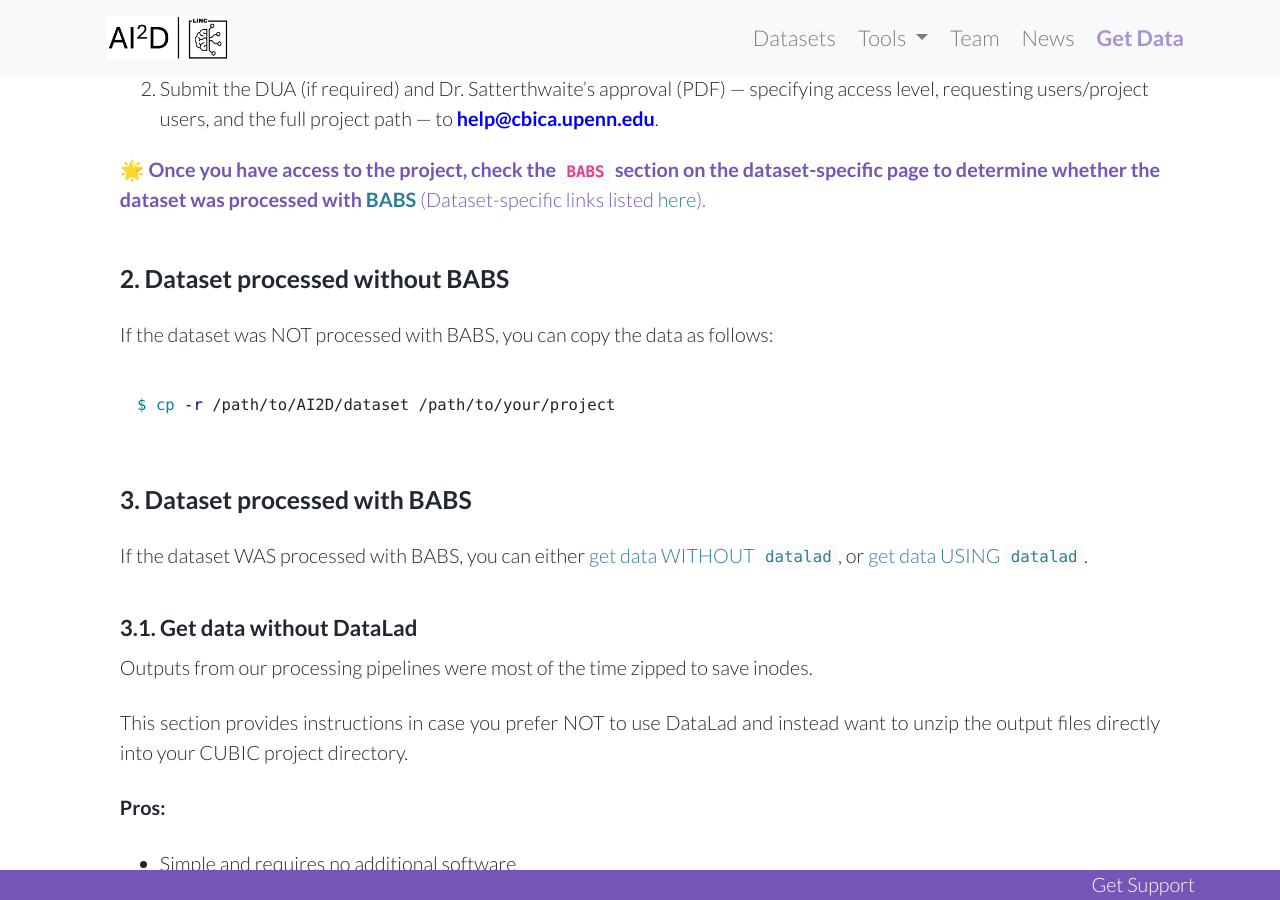
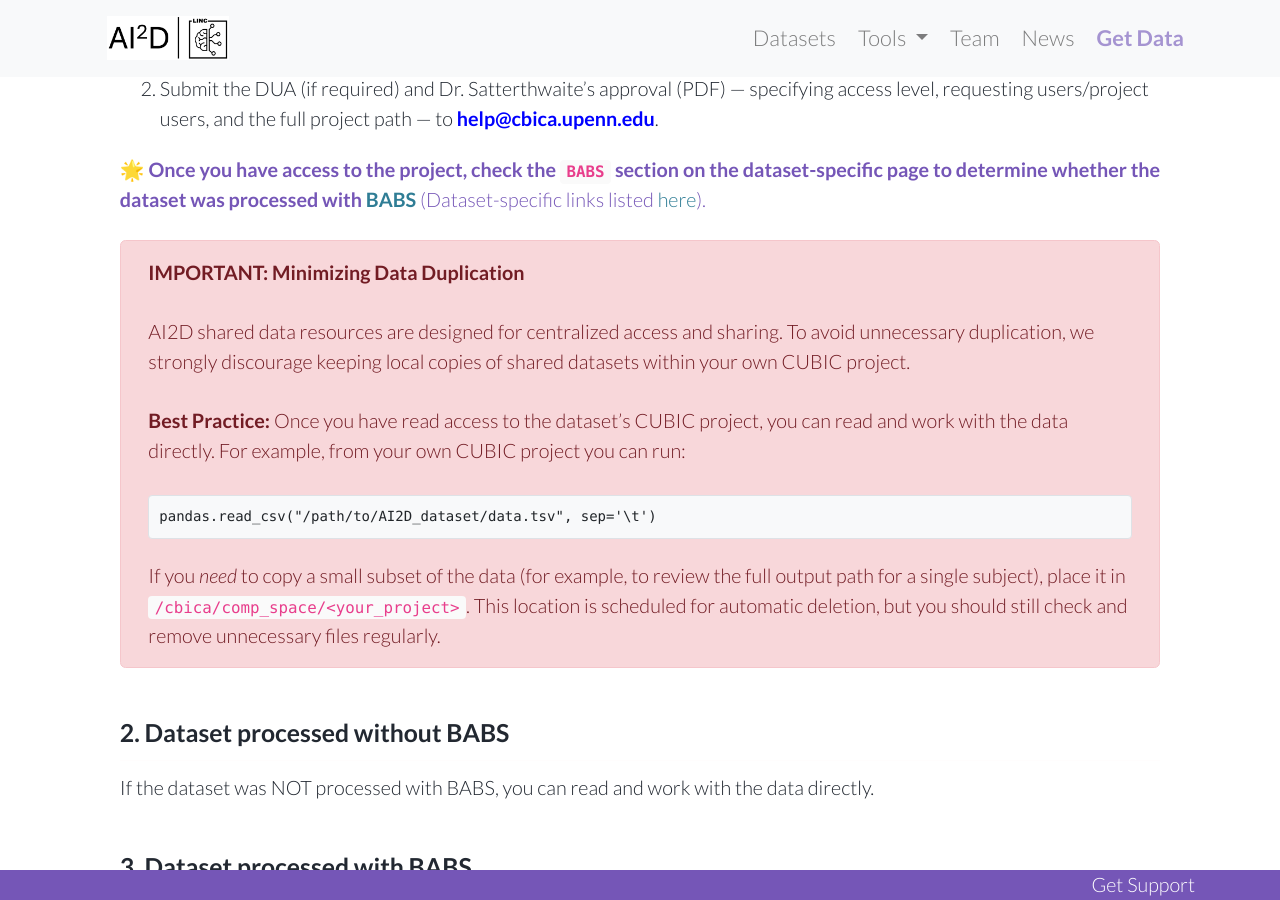
Before and after one commit to PennLINC/AI2D, a Jekyll site: the page built from docs/get_data.md, in a window 1280 px wide and 900 px high, scrolled down 1154 px. Built offline with Jekyll 4.4.1, drawn with Linux system fonts in a browser that asks for light colours; cached includes are drawn as plain includes.

Commit message:
edit get_data

````diff
--- a/docs/get_data.md
+++ b/docs/get_data.md
@@ -41,13 +41,22 @@ Then, follow these steps:
 
 <span style="color: #7556b7;">🌟 **Once you have access to the project, check the `BABS` section on the dataset-specific page to determine whether the dataset was processed with [BABS]({{  site.baseurl }}/docs/imaging/image_babs)** (Dataset-specific links listed [here]({{ site.baseurl }}/docs/datasets)).</span>
 
+<div class="alert alert-danger" role="alert">
+  <b>IMPORTANT: Minimizing Data Duplication</b><br><br>
+
+  AI2D shared data resources are designed for centralized access and sharing. To avoid unnecessary duplication, we strongly discourage keeping local copies of shared datasets within your own CUBIC project.<br><br>
+
+  <b>Best Practice:</b> Once you have read access to the dataset’s CUBIC project, you can read and work with the data directly. For example, from your own CUBIC project you can run:<br><br>
+
+  <pre style="background-color: #f8f9fa; border: 1px solid #dee2e6; border-radius: 4px; padding: 10px; font-family: 'Courier New', monospace; font-size: 14px;"><code>pandas.read_csv("/path/to/AI2D_dataset/data.tsv", sep='\t')</code></pre>
+
+  If you <i>need</i> to copy a small subset of the data (for example, to review the full output path for a single subject), place it in <code>/cbica/comp_space/&lt;your_project&gt;</code>. This location is scheduled for automatic deletion, but you should still check and remove unnecessary files regularly.
+
+</div>
+
 ## 2. Dataset processed without BABS
 
-If the dataset was NOT processed with BABS, you can copy the data as follows:
-
-```bash
-$ cp -r /path/to/AI2D/dataset /path/to/your/project
-```
+If the dataset was NOT processed with BABS, you can read and work with the data directly.
 
 ## 3. Dataset processed with BABS
 
````
Also changed, not shown: 2 other files.
